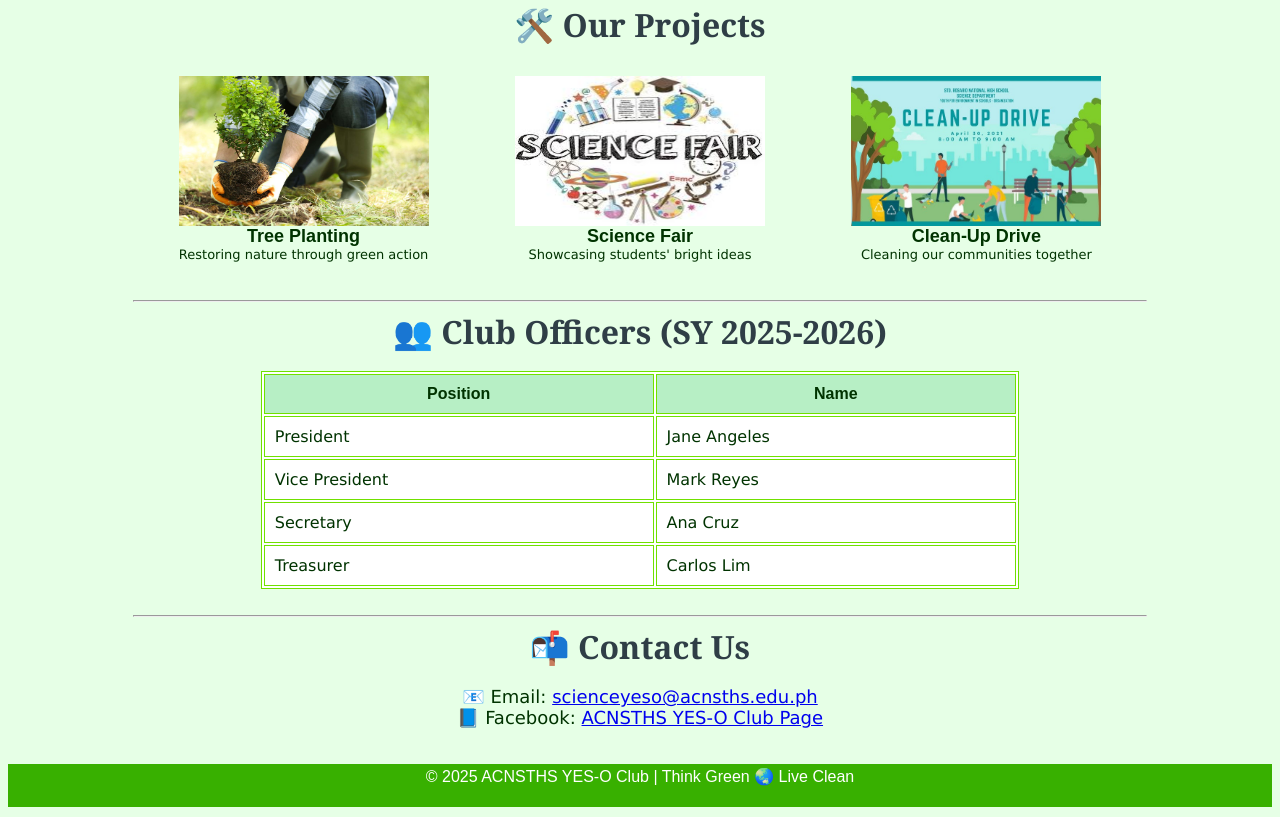
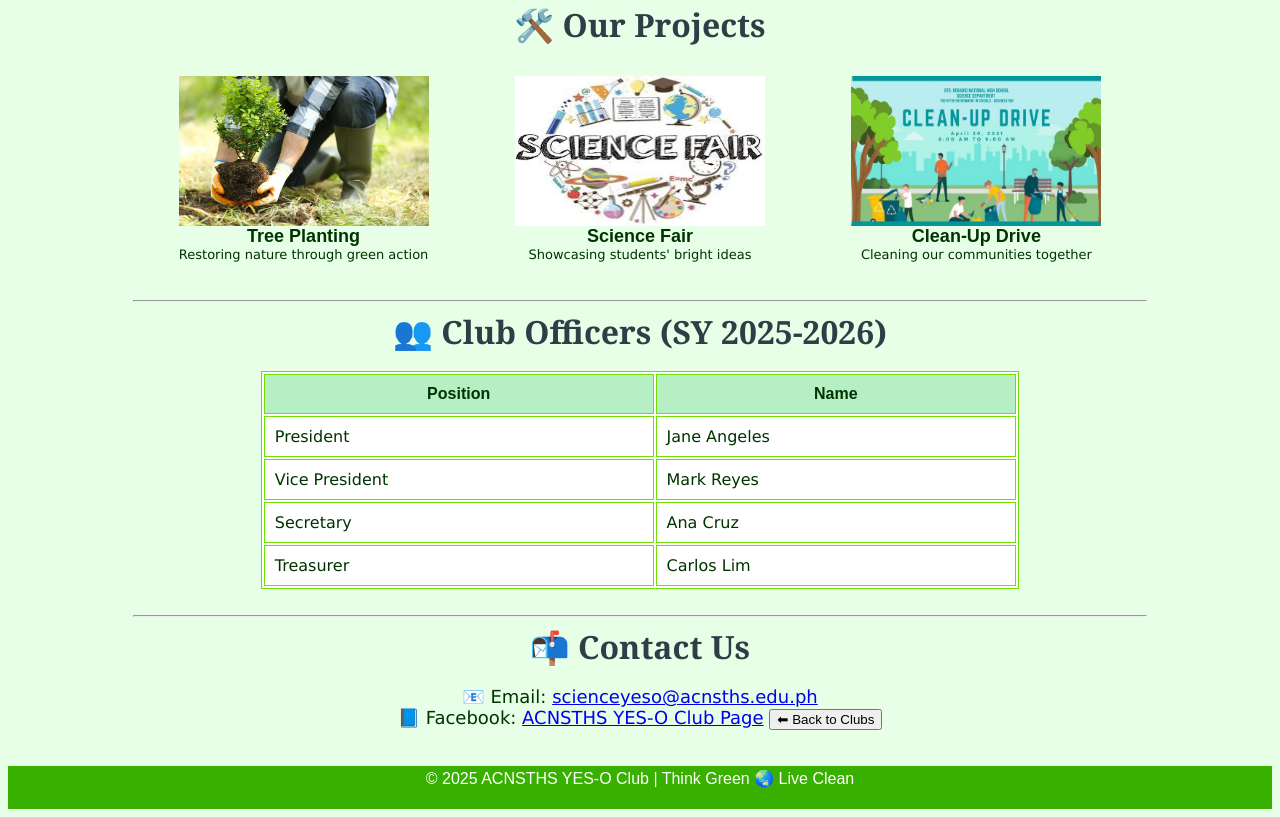
Before and after one commit to li-zi-22/clubs, a plain HTML site: page syes.html in a window 1280 px wide. Shown: the part 809-1626 px from the top of the page. Drawn offline with Linux system fonts and the light colour scheme.

Commit message:
Add back button to syes.html
Added a back button to navigate to the clubs page.

```diff
--- a/syes.html
+++ b/syes.html
@@ -133,6 +133,7 @@ We promote:
 📧 Email: <a href="mailto:scienceyeso@acnsths.edu.ph">scienceyeso@acnsths.edu.ph</a><br>
 📘 Facebook: <a href="https://www.facebook.com/ACNSTHSYESOClub" target="_blank">ACNSTHS YES-O Club Page</a>
 </font>
+  <button class="back-button" onclick="window.location.href='clubs.html'">⬅ Back to Clubs</button>
 </center>
 
 <br><br>
```
